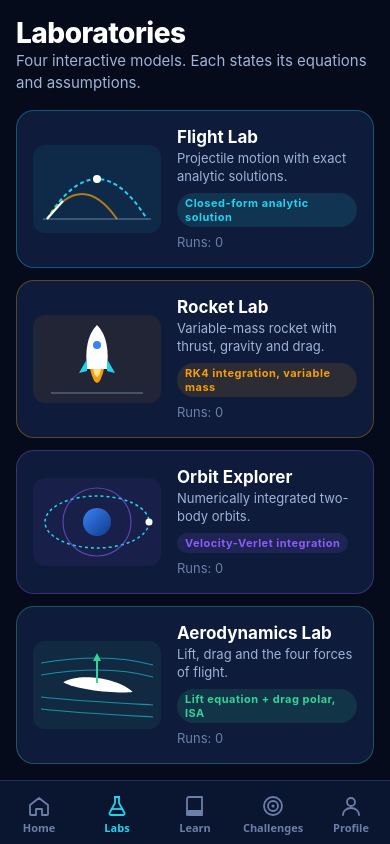
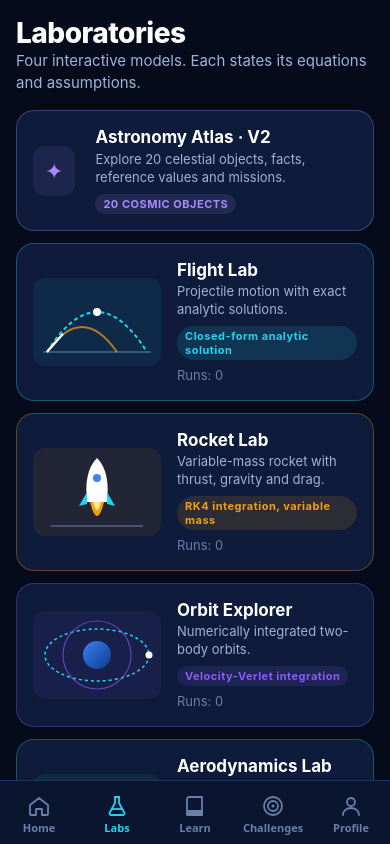
Before and after one commit to ver-dev9/AeroLearn, a React Native app: screen /Labs in a window 390 px wide. Built offline with nearby package versions, Linux system fonts and the light colour scheme.

Commit message:
Add V2 Astronomy Atlas entry to Labs

```diff
--- a/src/screens/LabsScreen.tsx
+++ b/src/screens/LabsScreen.tsx
@@ -22,6 +22,16 @@ export default function LabsScreen() {
     <Screen>
       <Text style={font.h1}>Laboratories</Text>
       <Text style={[font.body, { marginBottom: 16 }]}>Four interactive models. Each states its equations and assumptions.</Text>
+      <Card onPress={() => nav.navigate('AstronomyExplorer')} accent="#A78BFA">
+        <Row style={{ alignItems: 'center' }}>
+          <View style={{ backgroundColor: '#A78BFA18', borderRadius: 12, padding: 12 }}><Text style={{ color: '#A78BFA', fontSize: 22 }}>✦</Text></View>
+          <View style={{ flex: 1, marginLeft: 12 }}>
+            <Text style={font.h3}>Astronomy Atlas · V2</Text>
+            <Text style={[font.small, { marginTop: 3 }]}>Explore 20 celestial objects, facts, reference values and missions.</Text>
+            <View style={{ marginTop: 8 }}><Badge text="20 COSMIC OBJECTS" color="#A78BFA" /></View>
+          </View>
+        </Row>
+      </Card>
       {LAB_CARDS.filter((c) => c.id !== 'challenges').map((c) => (
         <Card key={c.id} onPress={() => nav.navigate(c.route as 'FlightLab')} accent={c.color}>
           <Row style={{ alignItems: 'center' }}>
```
